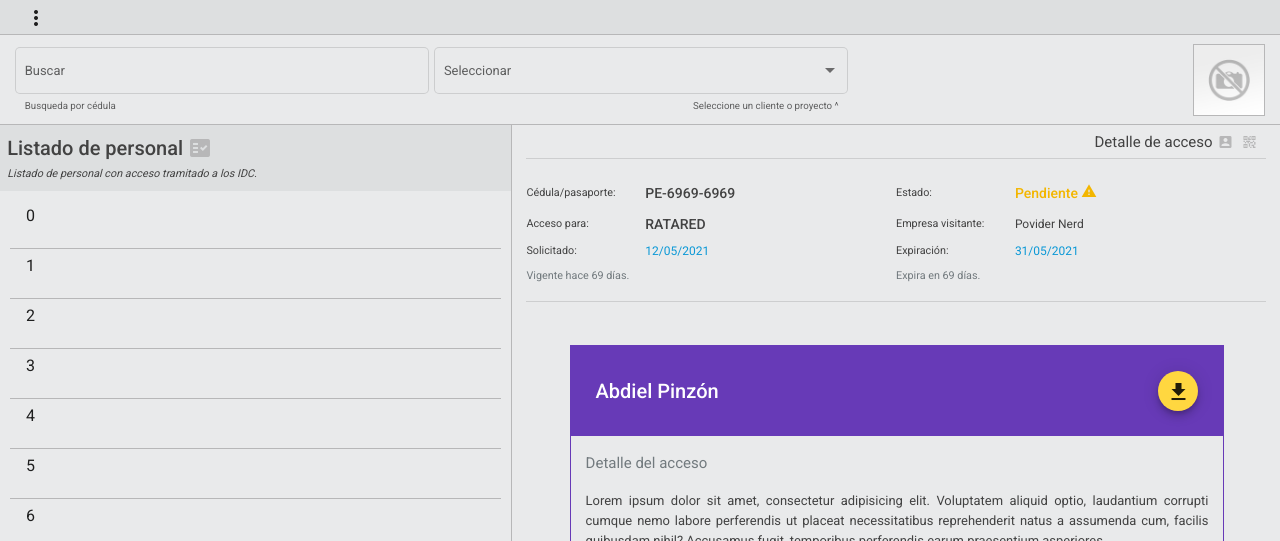
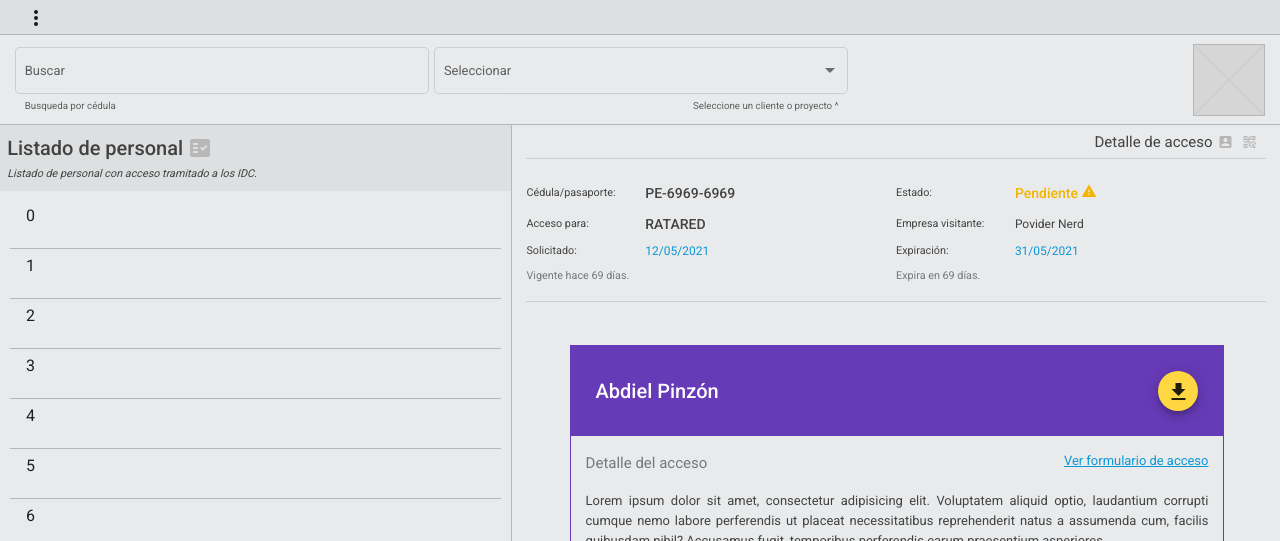
Before and after one commit to AbdielP/qrcodeproject, an Angular app: page /acceso in a window 1280 px wide. Shown: the top 541 px of the page. Built offline with nearby package versions, Linux system fonts and the light colour scheme.

Commit message:
pdf access document link added

```diff
--- a/src/app/pages/qrgenerator/qraccess/qraccess.component.html
+++ b/src/app/pages/qrgenerator/qraccess/qraccess.component.html
@@ -3,7 +3,7 @@
         <div class="search-container">
             <app-search (searchValue)="searchParam($event)"></app-search>
             <div class="img-container">
-                <img src="../../../../assets/img/noimage.png" alt="img">
+                <img src="../../../../assets/img/nobg.png" alt="img">
             </div>
         </div>
         <div class="list-container">
--- a/src/app/pages/qrgenerator/qraccess/userdetails/userdetails.component.css
+++ b/src/app/pages/qrgenerator/qraccess/userdetails/userdetails.component.css
@@ -100,6 +100,9 @@ mat-divider {
 }.access-detail-container {
     display: flex;
     flex-direction: column;
+}.detail {
+    display: flex;
+    justify-content: space-between;
 }
 
 .body-container-qr{
--- a/src/app/pages/qrgenerator/qraccess/userdetails/userdetails.component.html
+++ b/src/app/pages/qrgenerator/qraccess/userdetails/userdetails.component.html
@@ -18,7 +18,6 @@
                 <p class="mat-body-2 text-warning">Pendiente</p>
                 <!-- <mat-icon class="text-success" aria-hidden="false" aria-label="Example home icon">check_circle_outline</mat-icon> -->
                 <mat-icon class="text-warning" aria-hidden="false" aria-label="Example home icon">report_problem</mat-icon>
-
             </div>
         </div>
         <div class="container-row">
@@ -67,7 +66,10 @@
             </div>
             <div class="info-container">
                 <div class="access-detail-container">
-                    <p class="mat-subheading-1 text-secondary">Detalle del acceso</p>
+                    <div class="detail">
+                        <p class="mat-subheading-1 text-secondary">Detalle del acceso</p>
+                        <a href="" class="text-info">Ver formulario de acceso</a>
+                    </div>
                     <p class="text-justify">Lorem ipsum dolor sit amet, consectetur adipisicing elit. Voluptatem aliquid optio, laudantium corrupti cumque nemo labore perferendis ut placeat necessitatibus reprehenderit natus a assumenda cum, facilis quibusdam nihil? Accusamus fugit, temporibus perferendis earum praesentium asperiores.</p>
                 </div>
                 <div class="body-container-qr" #screen>
```
Also changed, not shown: src/assets/img/nobg.png (added).
